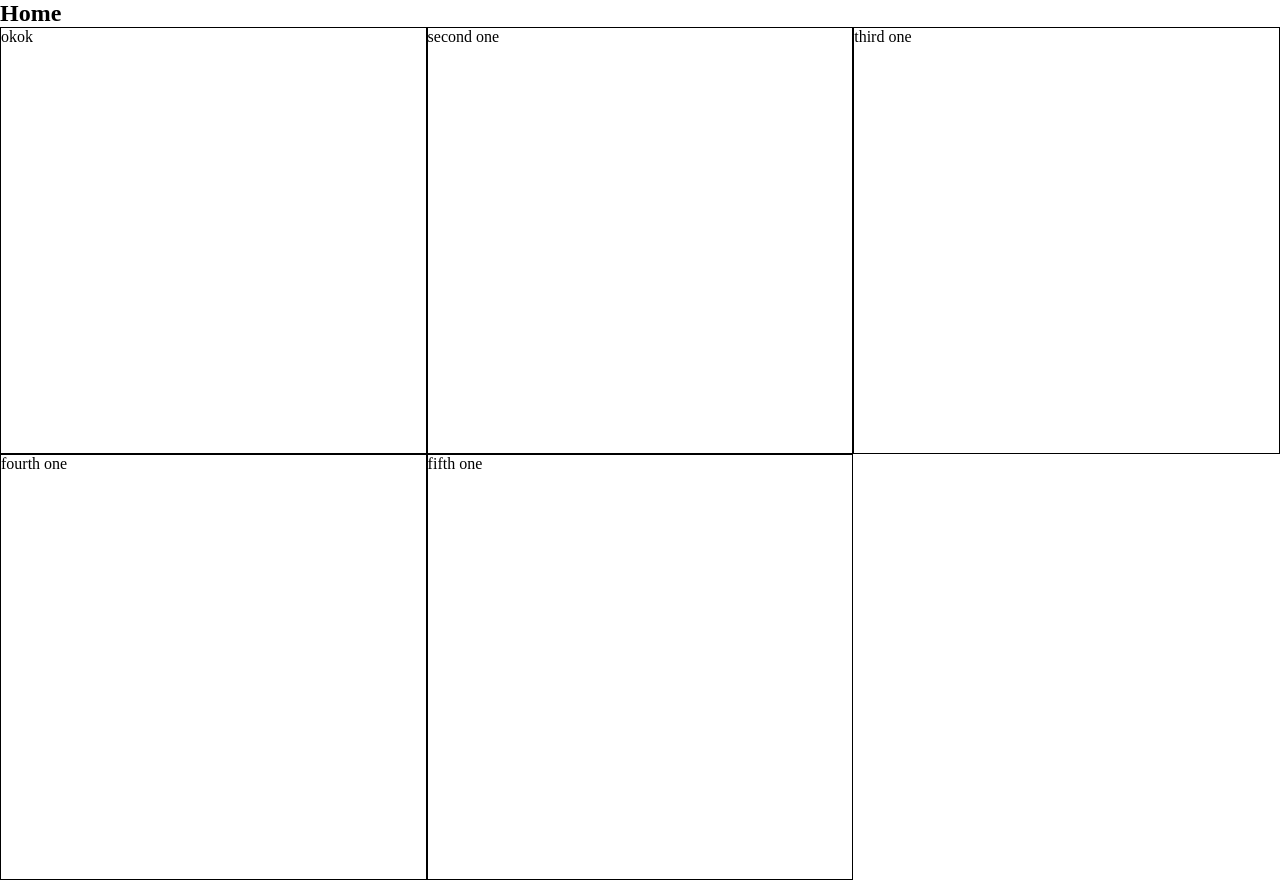
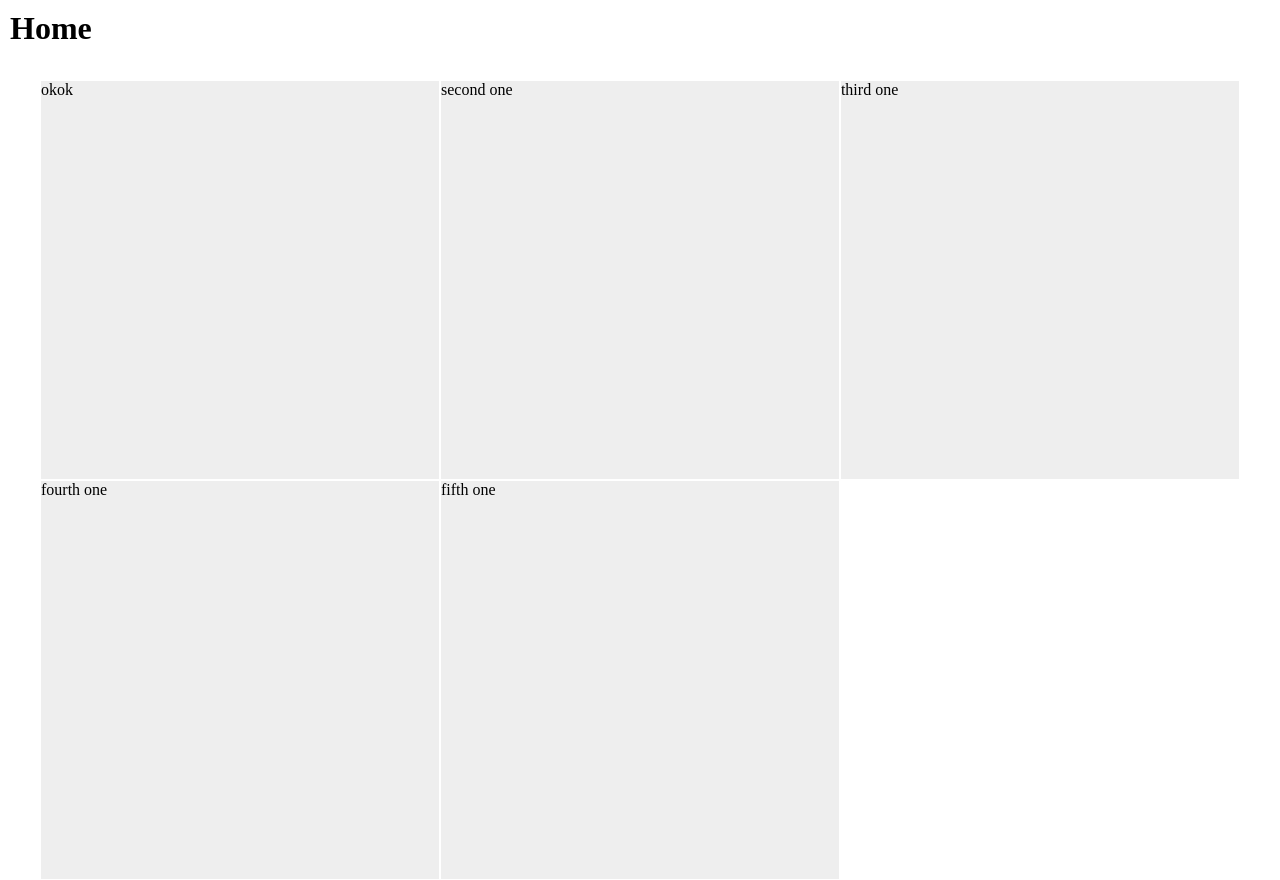
Before and after one commit to YouAreSherlocked/portfolioEX, a React (Create React App) app in the folder client/: page / in a window 1280 px wide. Built offline with nearby package versions, Linux system fonts and the light colour scheme.

Commit message:
added pseudotile

```diff
--- a/client/src/css/index.css
+++ b/client/src/css/index.css
@@ -4,13 +4,27 @@
   padding: 0;
 }
 
+h1 {
+  height: 60px;
+  margin-bottom: 20px;
+  padding: 10px;
+}
+
 .tile-wrapper {
   display: flex;
   flex-wrap: wrap;
+  width: 100vw;
+  max-width: 1200px;
+  margin: auto;
 }
 
 .tile-wrapper .tile {
-  border: 1px solid black;
+  border: 1px solid #fff;
   flex: 0 0 33.33%;
   height: 100px;
 }
+
+.tile-wrapper .tile-pseudo {
+  background: #333 !important;
+  position: absolute;
+}
--- a/client/src/views/Home/Home.jsx
+++ b/client/src/views/Home/Home.jsx
@@ -13,7 +13,7 @@ class Home extends Component {
   render() {
     return (
       <Fragment>
-        <h2>Home</h2>
+        <h1>Home</h1>
         <TileList></TileList>
       </Fragment>
     );
--- a/client/src/views/Tile/Tile.jsx
+++ b/client/src/views/Tile/Tile.jsx
@@ -1,22 +1,77 @@
-import React, { Component } from 'react';
+import React, { Component, Fragment } from 'react';
 import '../../css/index.css';
 
 class Tile extends Component {
   constructor(props) {
     super(props);
+
     this.state = {
+      id: null,
+      pseudo: false,
+      parent: null,
+      pseudotile: null
     }
 
-    this.getWidth = this.getWidth.bind(this)
+    this.getHeight = this.getHeight.bind(this)
+    this.handleHover = this.handleHover.bind(this)
+    this.setPseudoTile = this.setPseudoTile.bind(this)
+    this.getTop = this.getTop.bind(this)
+    this.getLeft = this.getLeft.bind(this)
   }
 
-  getWidth() {
+  componentDidMount() {
+      this.setState({
+      id: this.props.id,
+      parent: this.props.parent,
+      pseudo: this.props.pseudo
+    })
+
+    if (this.state.pseudo) {
+      this.setPseudoTile()
+    }
+  }
+
+  getHeight() {
     return this.props.parentWidth / 3
+  }
+
+  getTop() {
+    return this.state.pseudo ? this.props.pos.y : null
+  }
+
+  getLeft() {
+    return this.state.pseudo ? this.props.pos.x + this.getHeight() : null
+  }
+
+  handleHover() {
+    if (!this.state.pseudo) {
+      this.setPseudoTile()
+    }
+  }
+
+  setPseudoTile() {
+    const pos = document.getElementById('tile-' + (this.state.id)).getBoundingClientRect()
+    let newTile = <Tile parentWidth={this.props.parentWidth}
+                        pseudo
+                        id={this.state.id}
+                        pos={pos}>
+                  </Tile>
+
+    this.setState({
+      pseudotile: newTile
+    })
   }
 
   render() {
     return (
-        <div className="tile" style={{height: this.getWidth()}}>{this.props.title}</div>
+      <Fragment>
+        <div className={this.state.pseudo ? "tile-pseudo tile" : "tile"}
+             id={this.state.pseudo ? 'tile-pseudo-' + this.state.id : 'tile-' + this.state.id}
+             style={{height: this.getHeight(), width: this.getHeight(), background: '#eee', top: this.getTop(), left: this.getLeft()}}
+             onMouseEnter={this.handleHover}>{ this.state.pseudo ? '' : this.props.title }
+        </div>
+        {this.state.pseudotile}
+      </Fragment>
     );
   };
 }
--- a/client/src/views/Tile/TileList.jsx
+++ b/client/src/views/Tile/TileList.jsx
@@ -38,19 +38,19 @@ class TileList extends Component {
 
   updateSize() {
     this.setState({
-      width: window.innerWidth
+      width: document.getElementById('tile-wrapper-home').offsetWidth
     })
   }
 
   getTiles() {
     return this.state.tiles.map((tile, i) => (
-      <Tile title={tile.title} parentWidth={this.state.width} key={i}></Tile>
+      <Tile title={tile.title} parentWidth={this.state.width} id={i} key={i}></Tile>
     ))
   }
 
   render() {
     return (
-        <div className="tile-wrapper">
+        <div className="tile-wrapper" id="tile-wrapper-home">
           {this.getTiles()}
         </div>
     );
```
